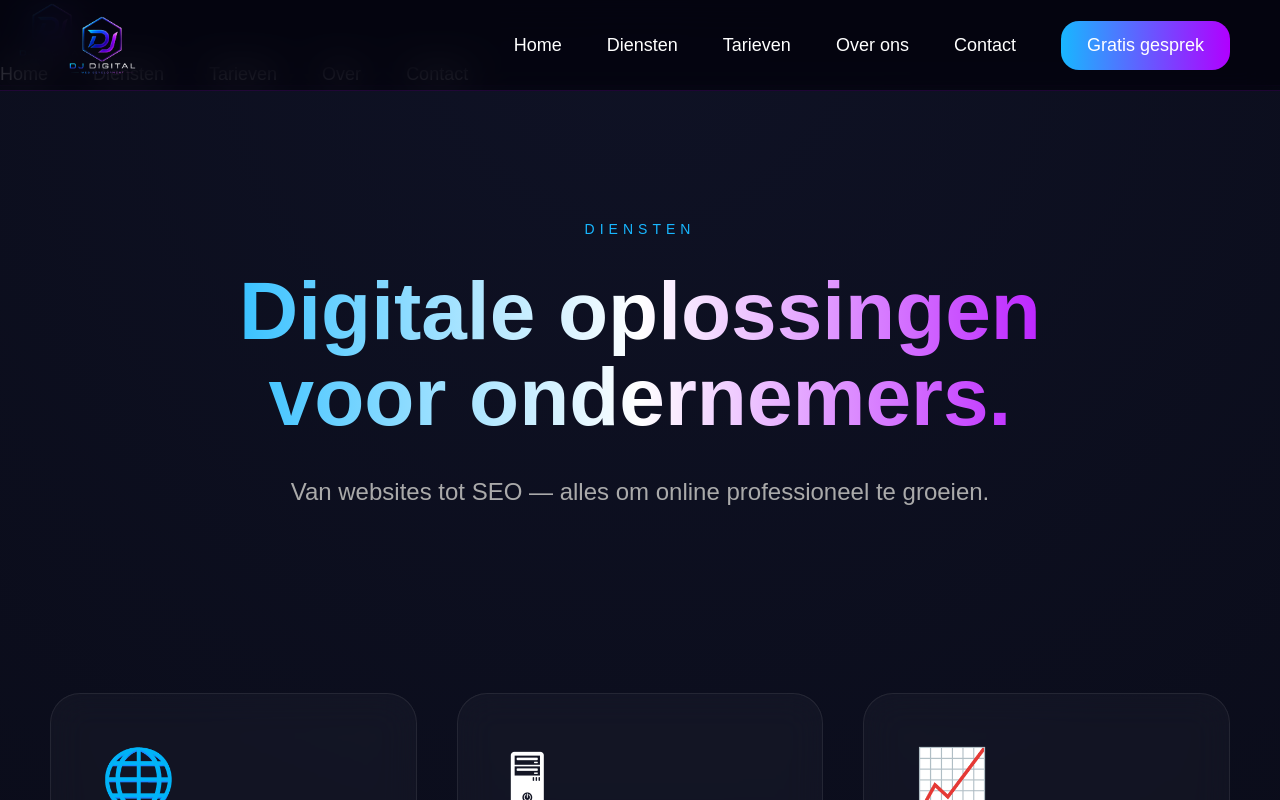
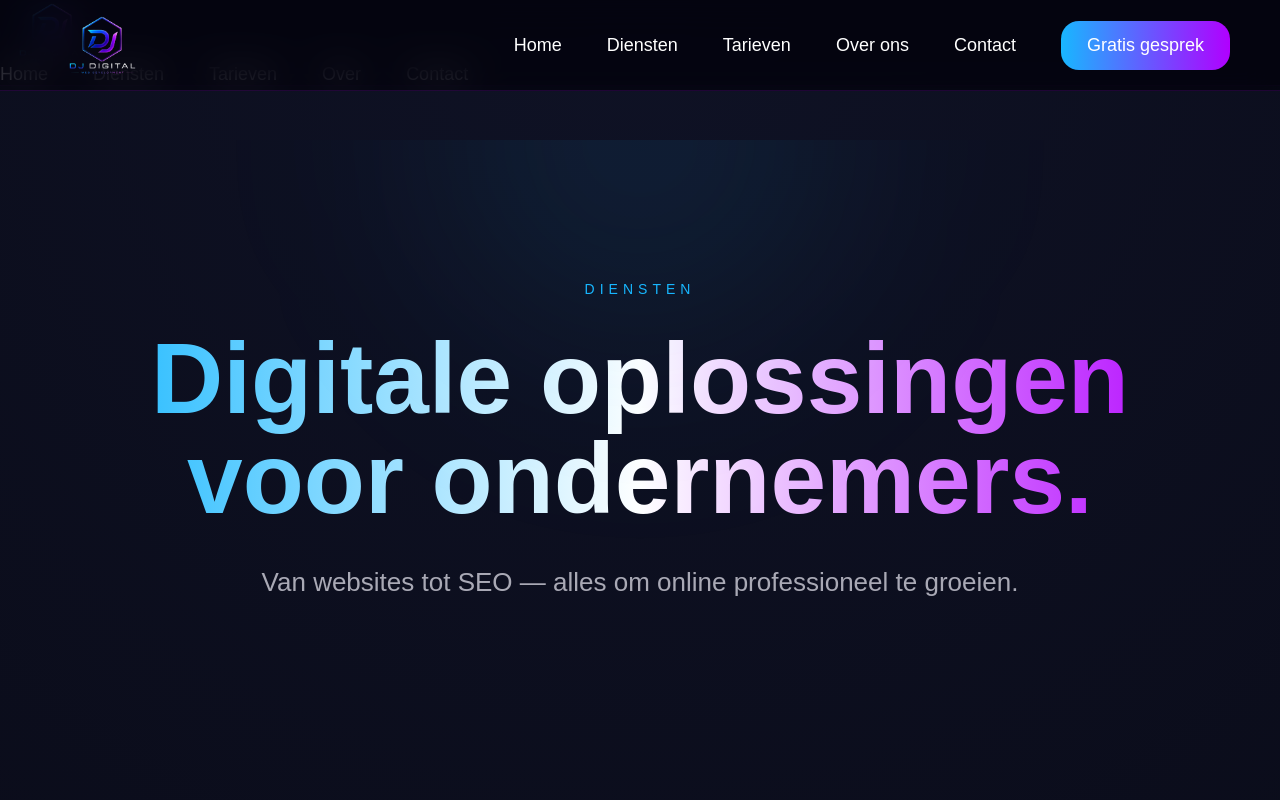
Before and after one commit to djdigitaldev-code/djdigital-website, a Next.js app: page /diensten in a window 1280 px wide. Shown: the top 800 px of the page. Built offline with nearby package versions, Linux system fonts and the light colour scheme.

Commit message:
diensten

```diff
--- a/app/diensten/diensten.css
+++ b/app/diensten/diensten.css
@@ -20,13 +20,57 @@ color:white;
 
 .diensten-hero{
 
-max-width:1000px;
+position:relative;
+
+max-width:1200px;
 
 margin:auto;
 
 text-align:center;
 
-padding:80px 30px;
+padding:
+140px
+30px
+120px;
+
+overflow:hidden;
+
+}
+
+.diensten-hero::before{
+
+content:"";
+
+position:absolute;
+
+width:700px;
+
+height:700px;
+
+left:50%;
+
+top:-350px;
+
+transform:
+translateX(-50%);
+
+background:
+
+radial-gradient(
+circle,
+rgba(
+24,
+183,
+255,
+.12
+),
+transparent 60%
+);
+
+filter:
+blur(100px);
+
+pointer-events:none;
 
 }
 
@@ -42,9 +86,9 @@ font-size:14px;
 
 .diensten-hero h1{
 
-font-size:82px;
+font-size:100px;
 
-line-height:1.05;
+line-height:1;
 
 margin:30px 0;
 
@@ -65,14 +109,17 @@ white,
 
 .diensten-hero p{
 
-font-size:24px;
+max-width:900px;
 
-color:#aaa;
+margin:auto;
 
-line-height:1.8;
+font-size:26px;
+
+line-height:1.9;
+
+color:#a9a9b5;
 
 }
-
 /* GRID */
 
 .diensten-grid{
@@ -332,9 +379,24 @@ rgba(
 
 @media(max-width:950px){
 
+.diensten-hero{
+
+padding:
+120px
+20px
+70px;
+
+}
+
 .diensten-hero h1{
 
-font-size:56px;
+font-size:58px;
+
+}
+
+.diensten-hero p{
+
+font-size:20px;
 
 }
 
```
